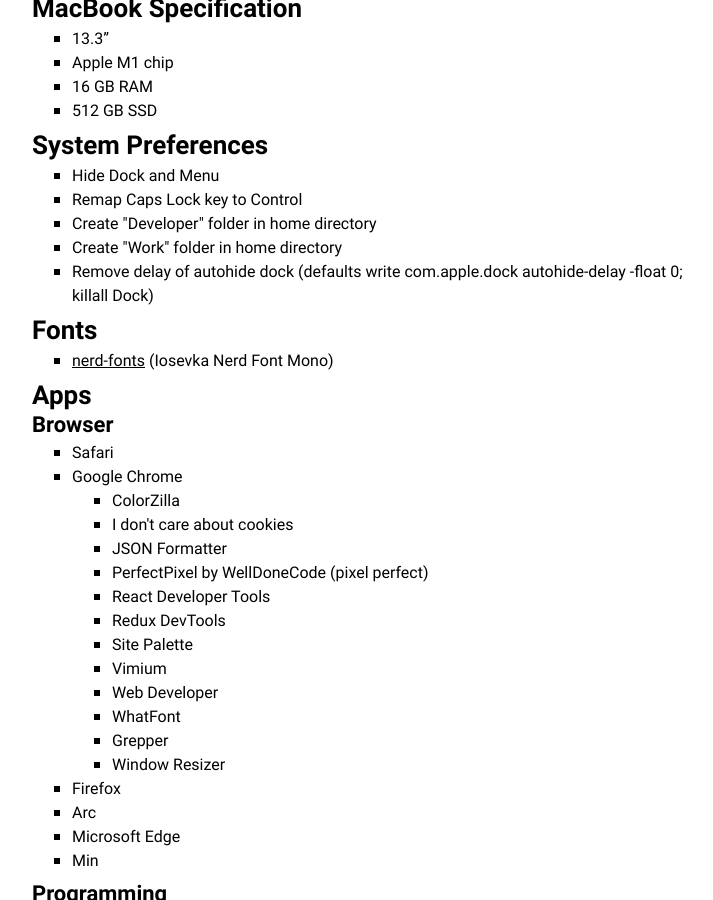
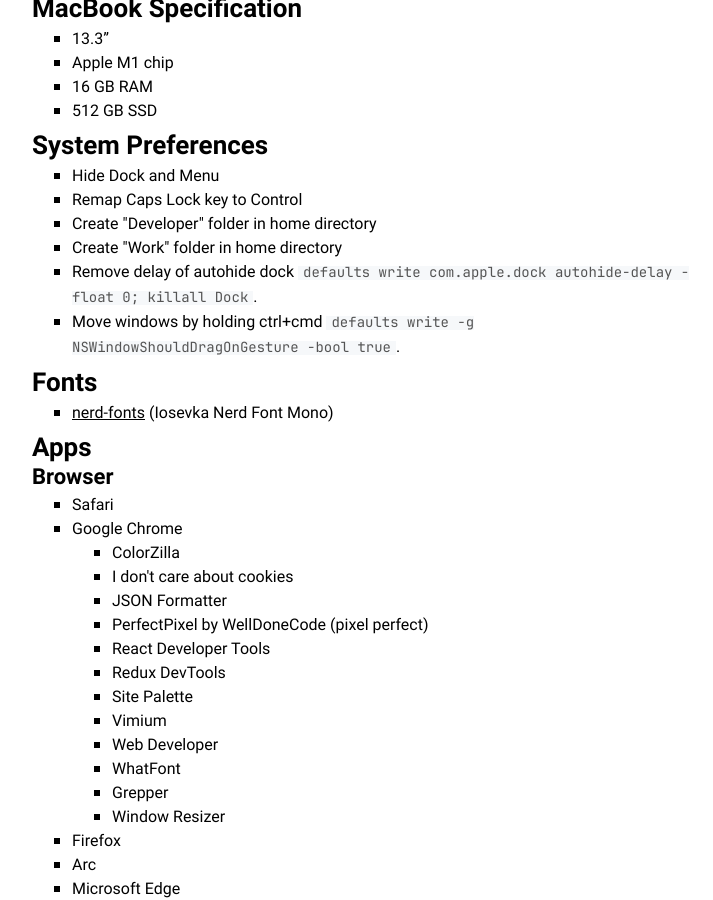
Before and after one commit to amalumian/www.malumian.dev, a Jekyll site: the page built from setup.html, in a window 1280 px wide and 900 px high, scrolled down 794 px. Shown: the whole window, without its empty margins (278-991 px from the left). Built offline with Jekyll 4.4.1, drawn with Linux system fonts in a browser that asks for light colours.

Commit message:
Update setup.html

```diff
--- a/setup.html
+++ b/setup.html
@@ -51,7 +51,12 @@
         <li>Remap Caps Lock key to Control</li>
         <li>Create "Developer" folder in home directory</li>
         <li>Create "Work" folder in home directory</li>
-        <li>Remove delay of autohide dock (defaults write com.apple.dock autohide-delay -float 0; killall Dock)</li>
+        <li>
+            Remove delay of autohide dock <code class="language-plaintext highlighter-rouge">defaults write com.apple.dock autohide-delay -float 0; killall Dock</code>.
+        </li>
+        <li>
+            Move windows by holding ctrl+cmd <code class="language-plaintext highlighter-rouge">defaults write -g NSWindowShouldDragOnGesture -bool true</code>.
+        </li>
     </ul>
     <h2 id="fonts">Fonts</h2>
     <ul>
```
